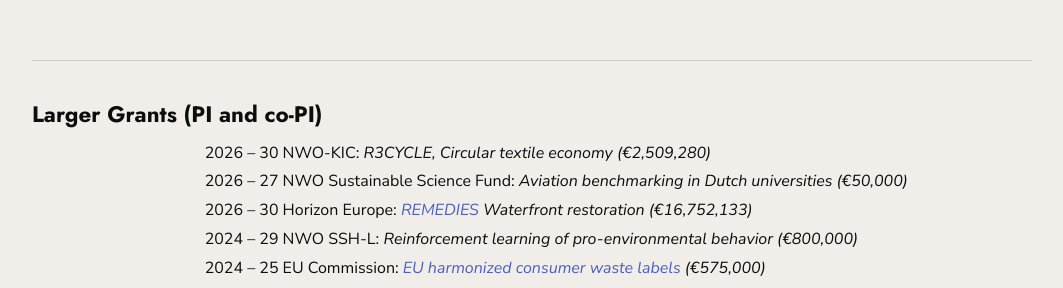
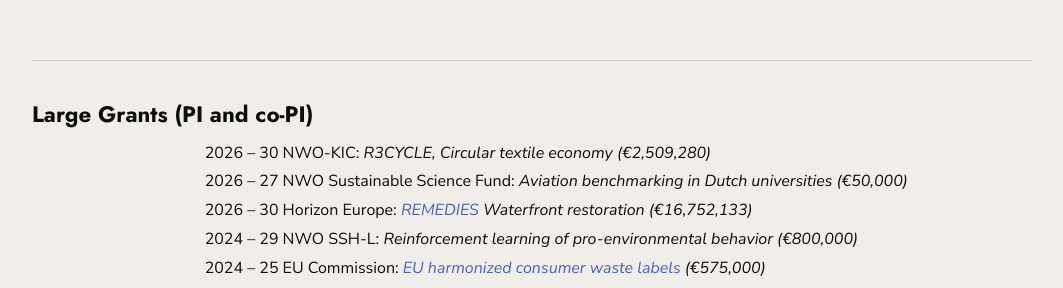
Before and after one commit to brickc/brickc.github.io, a Jekyll site: the page built from index.md, in a window 1280 px wide and 900 px high, scrolled down 448 px. Shown: the part 162-450 px from the top of the window, without its empty margins (108-1171 px from the left). Built offline with Jekyll 4.4.1, drawn with Linux system fonts in a browser that asks for light colours.

Commit message:
Rename grants heading
Co-Authored-By: Claude Opus 5.5 <noreply@anthropic.com>
Claude-Session: https://claude.ai/code/session_01Jm35AGh2pyqkkgY2aoY1Kw

```diff
--- a/index.md
+++ b/index.md
@@ -28,7 +28,7 @@ Our lab studies how individuals and organizations respond to collective-action p
 
 <hr>
 
-## Larger Grants (PI and co-PI)
+## Large Grants (PI and co-PI)
 
 <div class="row">
 <div class="col c2" markdown="1">
```
